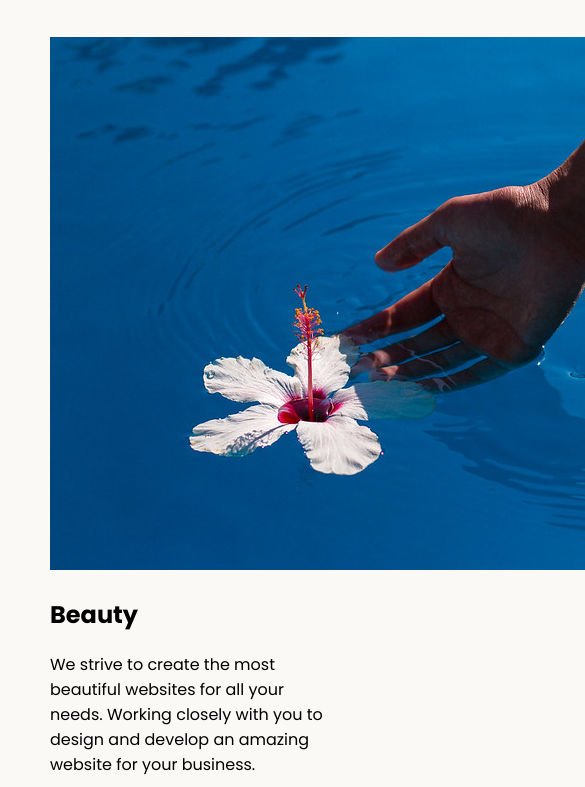
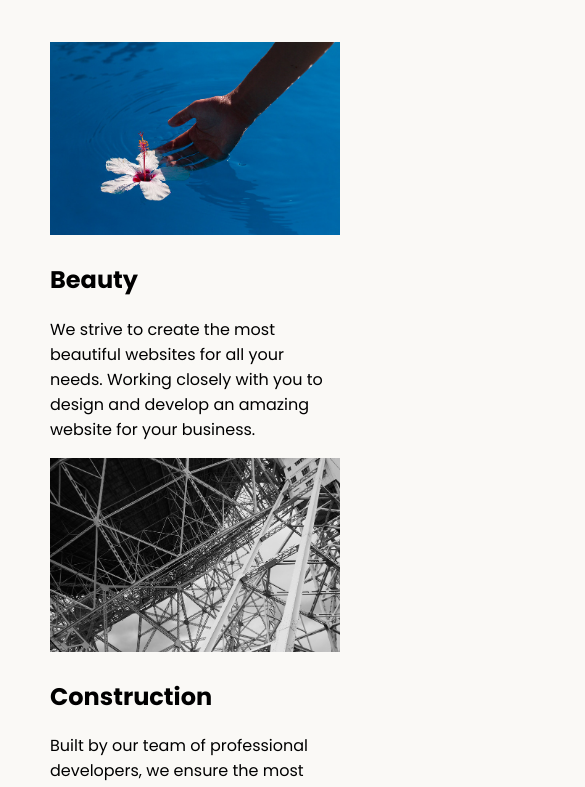
Before and after one commit to sidharthSayam/agency-website, a plain HTML site: page index.html in a window 390 px wide. Shown: the part 773-1560 px from the top of the page, 585 px wide, since content can reach past the window. Drawn offline with Linux system fonts and the light colour scheme.

Commit message:
Fixing image responsiveness

```diff
--- a/style.css
+++ b/style.css
@@ -15,13 +15,18 @@ h1 {
   width: 75%;
 }
 
+img {
+  width: 100%;
+  object-fit: contain;
+}
+
 footer {
   text-align: right;
   color: midnightblue;
   clear: both;
 }
-@media (min-width:900px)
-{.right {
+@media (min-width: 900px) {
+  .right {
     float: right;
     width: 50%;
   }
@@ -33,4 +38,5 @@ footer {
     float: left;
     width: 50%;
     padding-right: 5%;
-}}
+  }
+}
```
Lines whose indentation alone changed are shown as unchanged.
